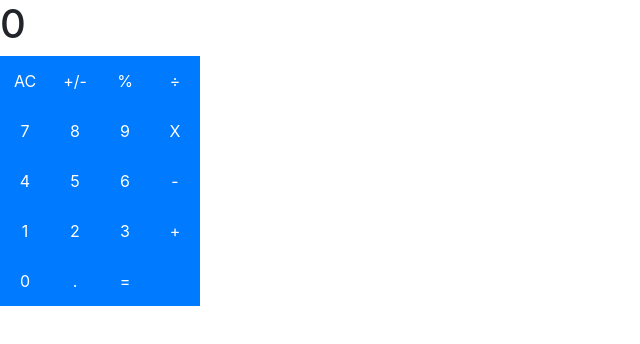
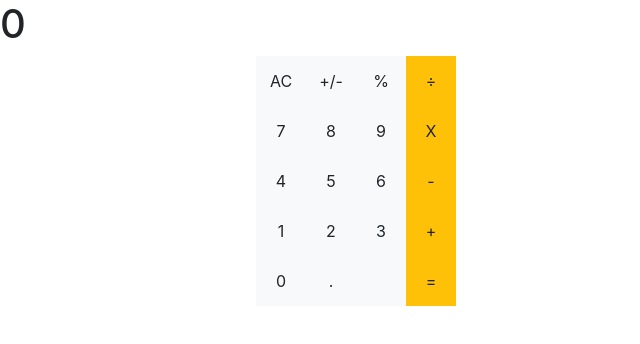
Before and after one commit to Lidya1234/calculator, a React (Create React App) app: page / in a window 1280 px wide. Shown: the top 344 px of the page, without its empty margins (0-640 px from the left). Built offline with nearby package versions, Linux system fonts and the light colour scheme.

Commit message:
Add color prop with value to  src/components/ButtonPanel.js

```diff
--- a/src/components/ButtonPanel.js
+++ b/src/components/ButtonPanel.js
@@ -1,37 +1,40 @@
 import { PropTypes } from 'prop-types';
 import Buttons from './Button';
+import * as styles from '../style.module.css';
 
 const ButtonPanel = ({ clickHandler }) => (
   <>
+    <div className={styles.buttonpannel}>
       <div>
-      <Buttons buttonName="AC" clickHandler={(buttonName) => clickHandler(buttonName)} />
-      <Buttons buttonName="+/-" clickHandler={(buttonName) => clickHandler(buttonName)} />
-      <Buttons buttonName="%" clickHandler={(buttonName) => clickHandler(buttonName)} />
-      <Buttons buttonName="÷" clickHandler={(buttonName) => clickHandler(buttonName)} />
+        <Buttons buttonName="AC" color="light" clickHandler={(buttonName) => clickHandler(buttonName)} />
+        <Buttons buttonName="+/-" color="light" clickHandler={(buttonName) => clickHandler(buttonName)} />
+        <Buttons buttonName="%" color="light" clickHandler={(buttonName) => clickHandler(buttonName)} />
+        <Buttons buttonName="÷" color="warning" clickHandler={(buttonName) => clickHandler(buttonName)} />
       </div>
       <div>
-      <Buttons buttonName="7" clickHandler={(buttonName) => clickHandler(buttonName)} />
-      <Buttons buttonName="8" clickHandler={(buttonName) => clickHandler(buttonName)} />
-      <Buttons buttonName="9" clickHandler={(buttonName) => clickHandler(buttonName)} />
-      <Buttons buttonName="X" clickHandler={(buttonName) => clickHandler(buttonName)} />
+        <Buttons buttonName="7" color="light" clickHandler={(buttonName) => clickHandler(buttonName)} />
+        <Buttons buttonName="8" color="light" clickHandler={(buttonName) => clickHandler(buttonName)} />
+        <Buttons buttonName="9" color="light" clickHandler={(buttonName) => clickHandler(buttonName)} />
+        <Buttons buttonName="X" color="warning" clickHandler={(buttonName) => clickHandler(buttonName)} />
       </div>
       <div>
-      <Buttons buttonName="4" clickHandler={(buttonName) => clickHandler(buttonName)} />
-      <Buttons buttonName="5" clickHandler={(buttonName) => clickHandler(buttonName)} />
-      <Buttons buttonName="6" clickHandler={(buttonName) => clickHandler(buttonName)} />
-      <Buttons buttonName="-" clickHandler={(buttonName) => clickHandler(buttonName)} />
+        <Buttons buttonName="4" color="light" clickHandler={(buttonName) => clickHandler(buttonName)} />
+        <Buttons buttonName="5" color="light" clickHandler={(buttonName) => clickHandler(buttonName)} />
+        <Buttons buttonName="6" color="light" clickHandler={(buttonName) => clickHandler(buttonName)} />
+        <Buttons buttonName="-" color="warning" clickHandler={(buttonName) => clickHandler(buttonName)} />
       </div>
       <div>
-      <Buttons buttonName="1" clickHandler={(buttonName) => clickHandler(buttonName)} />
-      <Buttons buttonName="2" clickHandler={(buttonName) => clickHandler(buttonName)} />
-      <Buttons buttonName="3" clickHandler={(buttonName) => clickHandler(buttonName)} />
-      <Buttons buttonName="+" clickHandler={(buttonName) => clickHandler(buttonName)} />
+        <Buttons buttonName="1" color="light" clickHandler={(buttonName) => clickHandler(buttonName)} />
+        <Buttons buttonName="2" color="light" clickHandler={(buttonName) => clickHandler(buttonName)} />
+        <Buttons buttonName="3" color="light" clickHandler={(buttonName) => clickHandler(buttonName)} />
+        <Buttons buttonName="+" color="warning" clickHandler={(buttonName) => clickHandler(buttonName)} />
       </div>
       <div>
-      <Buttons buttonName="0" clickHandler={(buttonName) => clickHandler(buttonName)} />
-      <Buttons buttonName="." clickHandler={(buttonName) => clickHandler(buttonName)} />
-      <Buttons buttonName="=" clickHandler={(buttonName) => clickHandler(buttonName)} />
-      <Buttons buttonName=" " clickHandler={(buttonName) => clickHandler(buttonName)} />
+        <Buttons buttonName="0" color="light" clickHandler={(buttonName) => clickHandler(buttonName)} />
+        <Buttons buttonName="." color="light" clickHandler={(buttonName) => clickHandler(buttonName)} />
+        <Buttons buttonName=" " color="light" clickHandler={(buttonName) => clickHandler(buttonName)} />
+        <Buttons buttonName="=" color="warning" clickHandler={(buttonName) => clickHandler(buttonName)} />
+      </div>
     </div>
   </>
 
```
Lines whose indentation alone changed are shown as unchanged.
